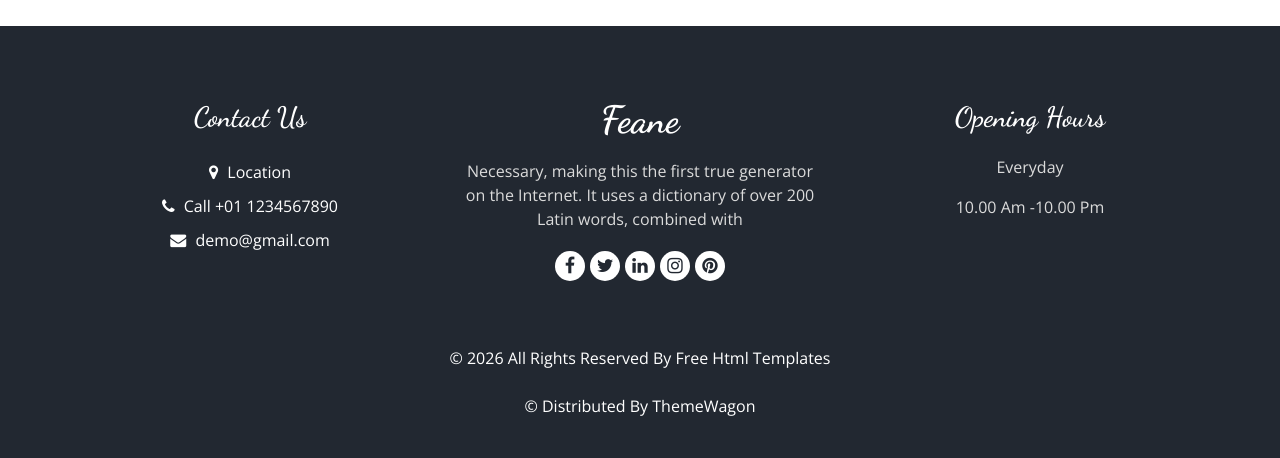
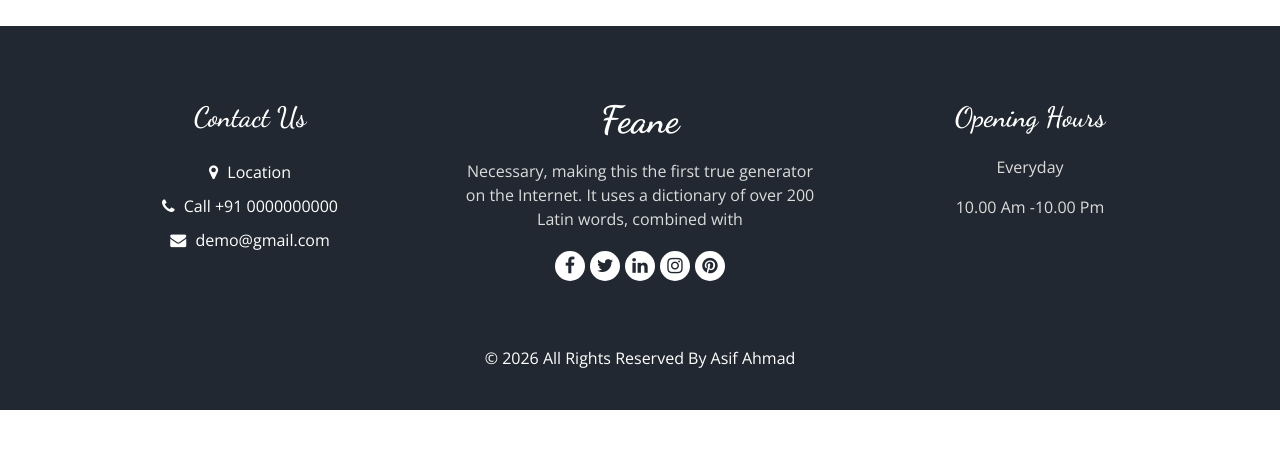
Before and after one commit to asifahmad0/foodApp, a Django app: page /book/ in a window 1280 px wide. Shown: the part 749-1207 px from the top of the page. After the commit the page ends 1159 px from the top, so only its background shows below. Run offline with Django 5.2, Linux system fonts and the light colour scheme; some libraries are stand-ins or nearby versions.

Commit message:
Update head.html

```diff
--- a/foodProject/template/head.html
+++ b/foodProject/template/head.html
@@ -210,7 +210,7 @@
             <a href="">
               <i class="fa fa-phone" aria-hidden="true"></i>
               <span>
-                Call +01 1234567890
+                Call +91 0000000000
               </span>
             </a>
             <a href="">
@@ -264,9 +264,7 @@
     <div class="footer-info">
       <p>
         &copy; <span id="displayYear"></span> All Rights Reserved By
-        <a href="https://html.design/">Free Html Templates</a><br><br>
-        &copy; <span id="displayYear"></span> Distributed By
-        <a href="https://themewagon.com/" target="_blank">ThemeWagon</a>
+        <a href="/">Asif Ahmad</a>
       </p>
     </div>
   </div>
@@ -301,4 +299,5 @@
 
 </body>
 
+
 </html>
```
